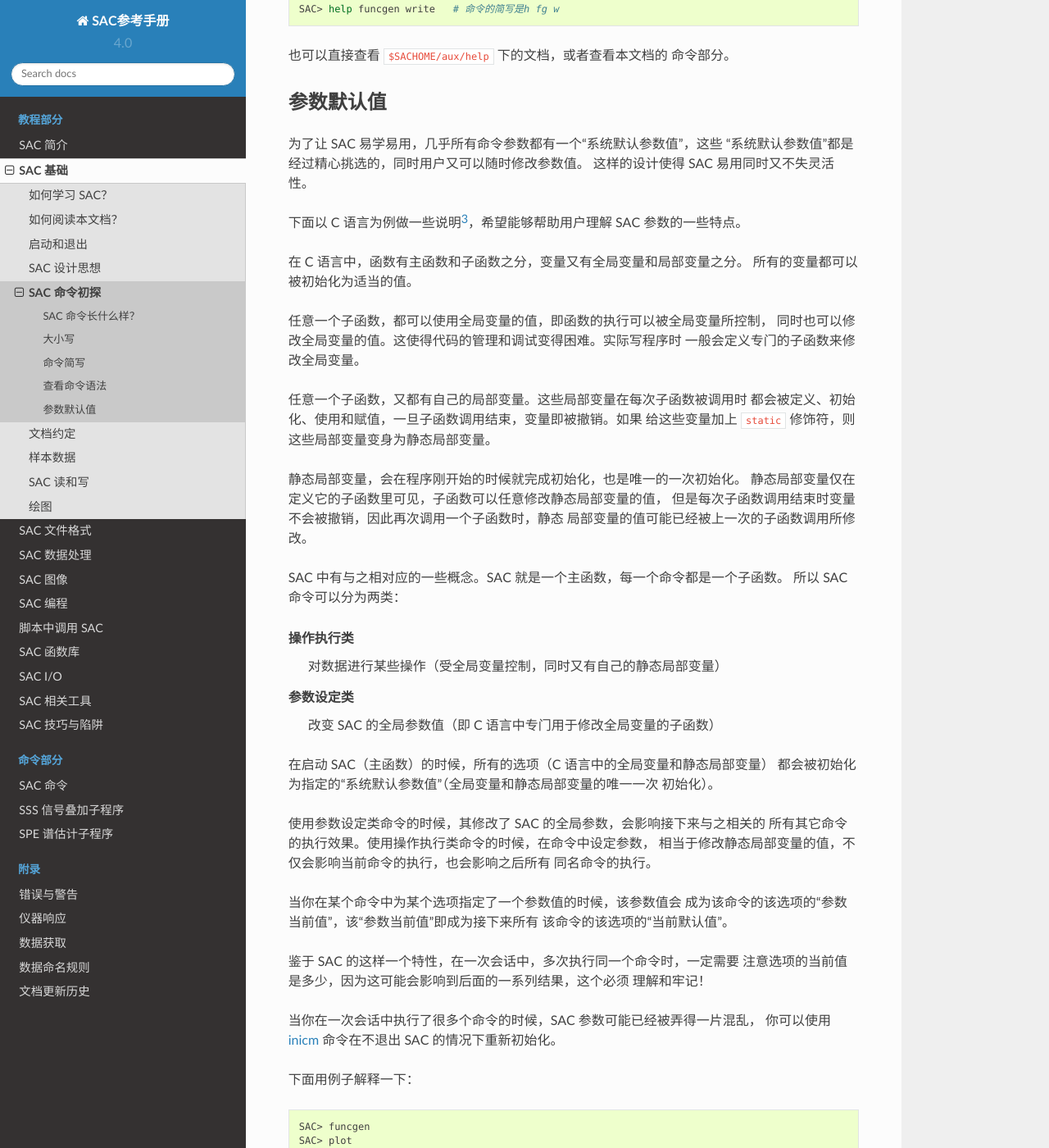
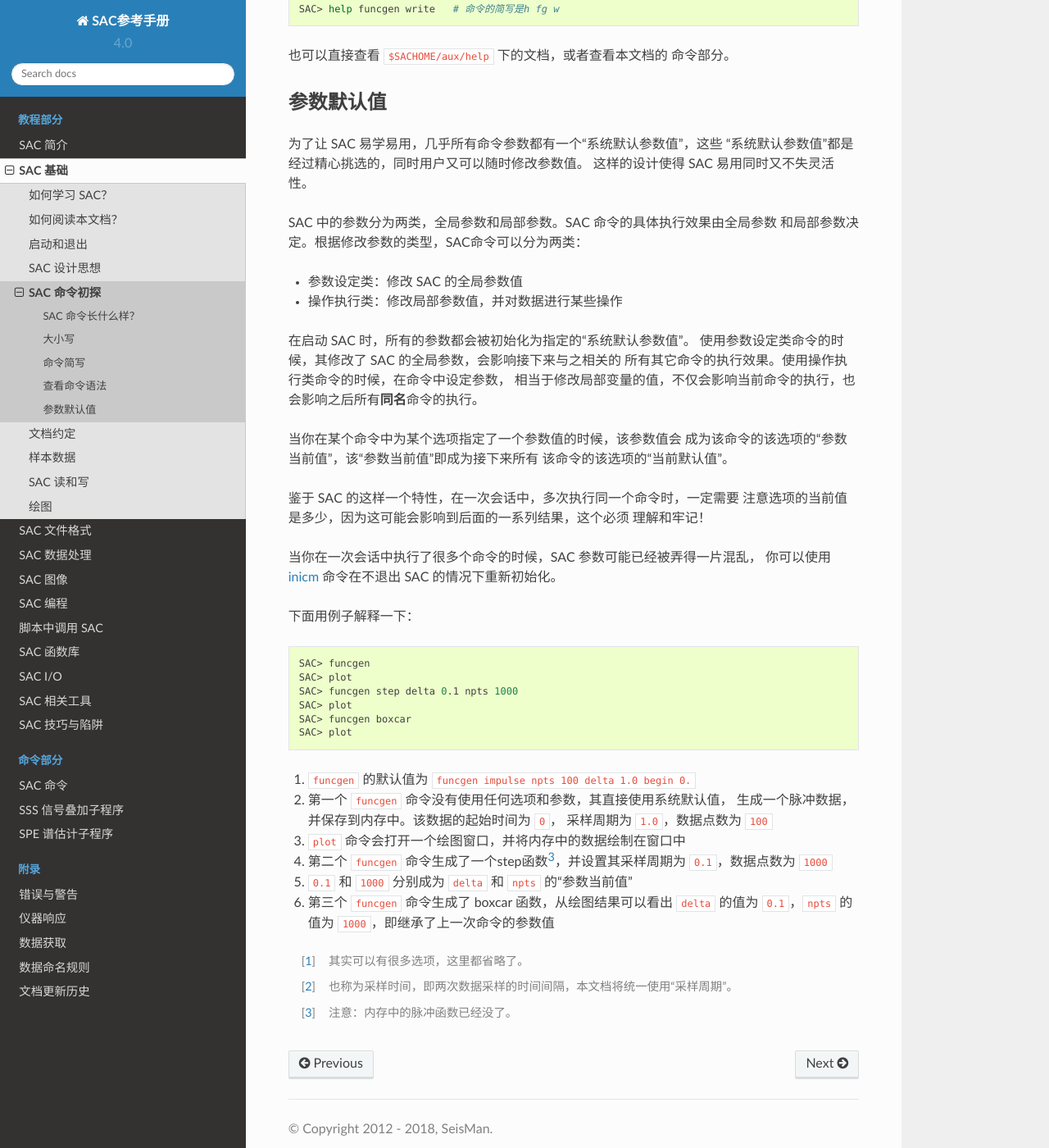
Before and after one commit to seisman/SAC_Docs_zh, a Sphinx documentation site: the page built from source/basis/command.rst, in a window 1280 px wide and 1400 px high, scrolled down 1613 px. Shown: the whole window at 82% size. Built offline with Sphinx 7.4.7 and the Read the Docs theme 2.0.0, drawn with Linux system fonts in a browser that asks for light colours.

Commit message:
Fix description of parameters

```diff
--- a/source/basis/command.rst
+++ b/source/basis/command.rst
@@ -85,40 +85,17 @@ SAC 自带了英文的帮助文档，详细解释了每个命令的语法，可
 “系统默认参数值”都是经过精心挑选的，同时用户又可以随时修改参数值。
 这样的设计使得 SAC 易用同时又不失灵活性。
 
-下面以 C 语言为例做一些说明\ [3]_，希望能够帮助用户理解 SAC 参数的一些特点。
+SAC 中的参数分为两类，全局参数和局部参数。SAC 命令的具体执行效果由全局参数
+和局部参数决定。根据修改参数的类型，SAC命令可以分为两类：
 
-在 C 语言中，函数有主函数和子函数之分，变量又有全局变量和局部变量之分。
-所有的变量都可以被初始化为适当的值。
+- 参数设定类：修改 SAC 的全局参数值
+- 操作执行类：修改局部参数值，并对数据进行某些操作
 
-任意一个子函数，都可以使用全局变量的值，即函数的执行可以被全局变量所控制，
-同时也可以修改全局变量的值。这使得代码的管理和调试变得困难。实际写程序时
-一般会定义专门的子函数来修改全局变量。
-
-任意一个子函数，又都有自己的局部变量。这些局部变量在每次子函数被调用时
-都会被定义、初始化、使用和赋值，一旦子函数调用结束，变量即被撤销。如果
-给这些变量加上 ``static`` 修饰符，则这些局部变量变身为静态局部变量。
-
-静态局部变量，会在程序刚开始的时候就完成初始化，也是唯一的一次初始化。
-静态局部变量仅在定义它的子函数里可见，子函数可以任意修改静态局部变量的值，
-但是每次子函数调用结束时变量不会被撤销，因此再次调用一个子函数时，静态
-局部变量的值可能已经被上一次的子函数调用所修改。
-
-SAC 中有与之相对应的一些概念。SAC 就是一个主函数，每一个命令都是一个子函数。
-所以 SAC 命令可以分为两类：
-
-操作执行类
-    对数据进行某些操作（受全局变量控制，同时又有自己的静态局部变量）
-参数设定类
-    改变 SAC 的全局参数值（即 C 语言中专门用于修改全局变量的子函数）
-
-在启动 SAC（主函数）的时候，所有的选项（C 语言中的全局变量和静态局部变量）
-都会被初始化为指定的“系统默认参数值”（全局变量和静态局部变量的唯一一次
-初始化）。
-
+在启动 SAC 时，所有的参数都会被初始化为指定的“系统默认参数值”。
 使用参数设定类命令的时候，其修改了 SAC 的全局参数，会影响接下来与之相关的
 所有其它命令的执行效果。使用操作执行类命令的时候，在命令中设定参数，
-相当于修改静态局部变量的值，不仅会影响当前命令的执行，也会影响之后所有
-同名命令的执行。
+相当于修改局部变量的值，不仅会影响当前命令的执行，也会影响之后所有\ **同名**\
+命令的执行。
 
 当你在某个命令中为某个选项指定了一个参数值的时候，该参数值会
 成为该命令的该选项的“参数当前值”，该“参数当前值”即成为接下来所有
@@ -155,5 +132,4 @@ SAC 中有与之相对应的一些概念。SAC 就是一个主函数，每一个
 
 .. [1] 其实可以有很多选项，这里都省略了。
 .. [2] 也称为采样时间，即两次数据采样的时间间隔，本文档将统一使用“采样周期”。
-.. [3] 有些地方不是很准确。
-.. [4] 注意：内存中的脉冲函数已经没了。
+.. [3] 注意：内存中的脉冲函数已经没了。
```
Also changed, not shown: other parts of source/basis/command.rst (+1 -1 lines).
